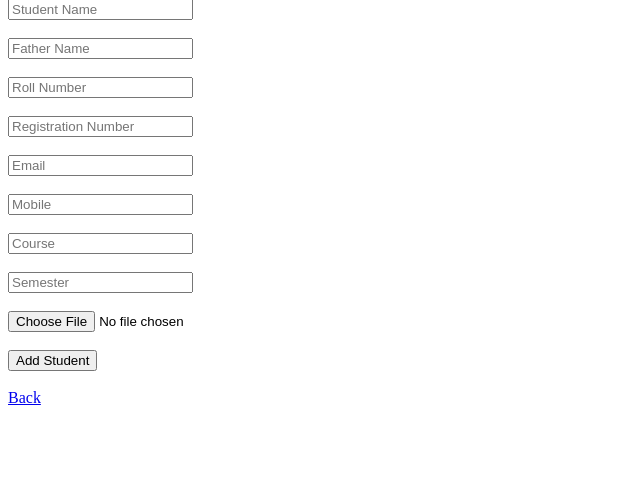
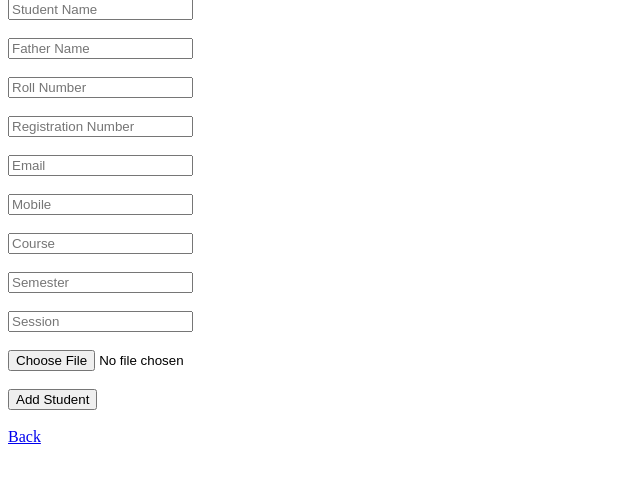
Before and after one commit to sp6433057-boop/SECURE-MANAGEMENT-SYSTEM, a Flask app: page /admin/student/add in a window 1280 px wide. Shown: the part 68-551 px from the top of the page, without its empty margins (0-640 px from the left). Run offline with Flask 3, Linux system fonts and the light colour scheme; the visitor is signed in with stand-in values (Sample User, id 1).

Commit message:
Update add_student.html

```diff
--- a/templates/add_student.html
+++ b/templates/add_student.html
@@ -17,6 +17,8 @@
     <input name="mobile" placeholder="Mobile"><br><br>
     <input name="course" placeholder="Course"><br><br>
     <input name="semester" placeholder="Semester"><br><br>
+    <input name="session" placeholder="Session"><br><br>
+
 
     <input type="file" name="photo"><br><br>
 
```
